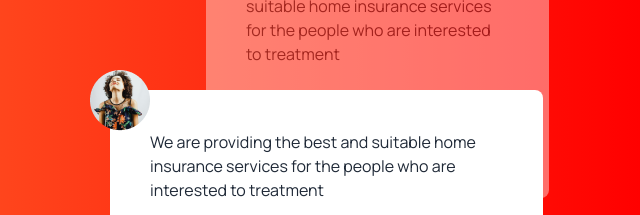
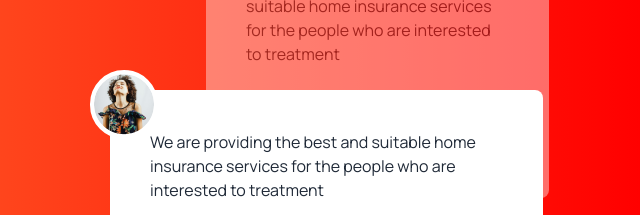
Before and after one commit to arifulislamk/tea-house-website, a plain HTML site: page index.html in a window 1280 px wide. Shown: the part 2231-2446 px from the top of the page, 635-1275 px from the left. Drawn offline with nearby package versions, Linux system fonts and the light colour scheme.

Commit message:
finished the website

```diff
--- a/index.html
+++ b/index.html
@@ -57,7 +57,7 @@
                         <button class="btn bg-gradient-to-r from-gradient-star to-gradient-end text-white">Explore
                             More <i class="fa-solid fa-arrow-trend-up"></i></button>
                     </div>
-                    <div>
+                    <div class="flex flex-col items-center">
                         <div><img src="./images/banner.png" class="" /></div>
 
 
@@ -180,7 +180,8 @@
                 </div>
                 <!--  current review  -->
                 <div class="absolute z-20 top-40 lg:-left-24 lg:w-[433px] bg-white p-10 rounded-lg">
-                    <img class="absolute -left-5 -top-5" src="./images/client.png" alt="">
+                    <img class="absolute -left-5 -top-5 border-4 border-white rounded-full bg-white"
+                        src="./images/client.png" alt="">
                     <p class="">We are providing the best and suitable home insurance services for the people who are
                         interested to
                         treatment</p>
@@ -209,7 +210,8 @@
         <section class="mb-20 space-y-5">
 
             <h2 class="text-5xl text-center font-extrabold">News & Events</h2>
-            <p class="font-medium text-center">There are many variations of passages of Lorem Ipsum available, but the majority have
+            <p class="font-medium text-center">There are many variations of passages of Lorem Ipsum available, but the
+                majority have
                 suffered
                 alteration in some form, <br> by injected humour, or randomised words which don't look even slightly
                 believable. </p>
@@ -219,7 +221,7 @@
                     <img src="./images/news-1.png" alt="">
                     <p class="font-medium">Feb 05, 2027</p>
                     <h2 class="text-xl font-extrabold">Collecting 8 points for discount</h2>
-                    <p class="font-medium">There are many variations of  passages of <br> Lorem Ipsum available.</p>
+                    <p class="font-medium">There are many variations of passages of <br> Lorem Ipsum available.</p>
                     <h4 class="text-xl font-bold">Learn More</h4>
                 </div>
                 <!-- card 2 -->
```
